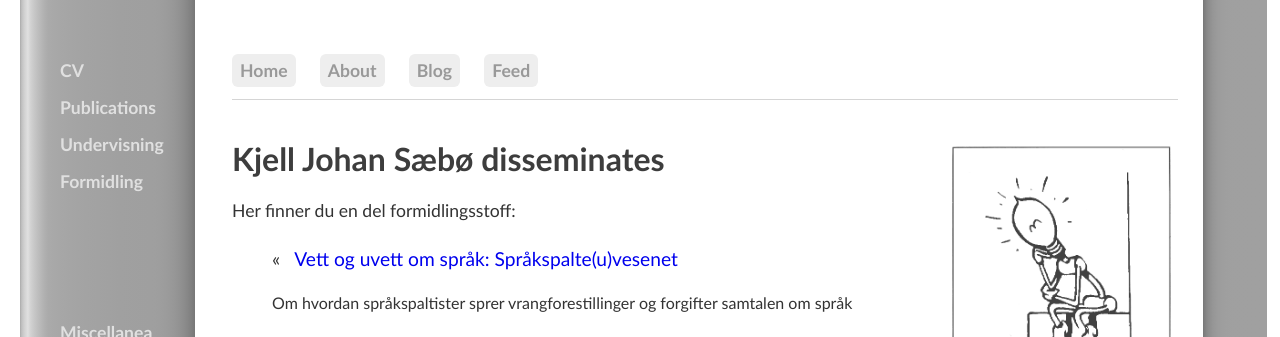
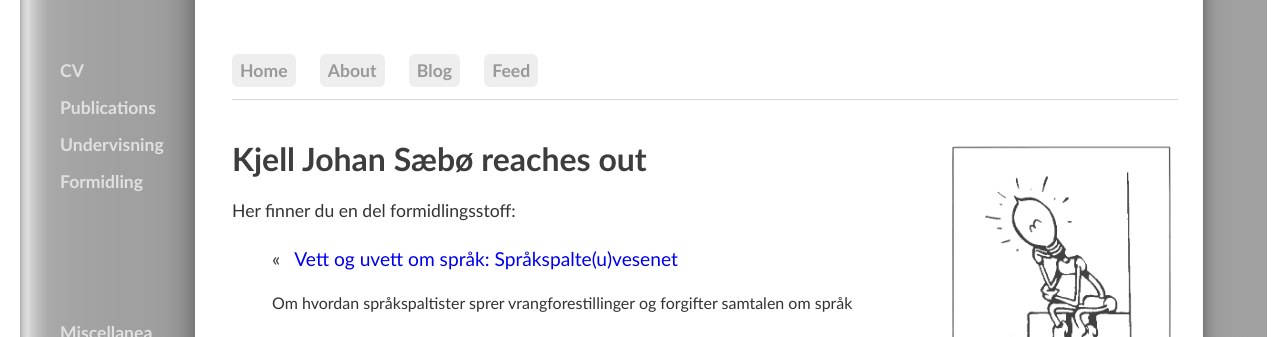
Before and after one commit to kjelljs/kjelljs.github.io, a Jekyll site: the page built from dissemination/index.html, in a window 1280 px wide. Shown: the top 337 px of the page. Built offline with Jekyll 4.4.1, drawn with Linux system fonts in a browser that asks for light colours.

Commit message:
Update index.html

```diff
--- a/dissemination/index.html
+++ b/dissemination/index.html
@@ -1,6 +1,6 @@
 ---
 layout: default
-title: Kjell Johan Sæbø disseminates
+title: Kjell Johan Sæbø reaches out
 ---
 
 <style>
```
